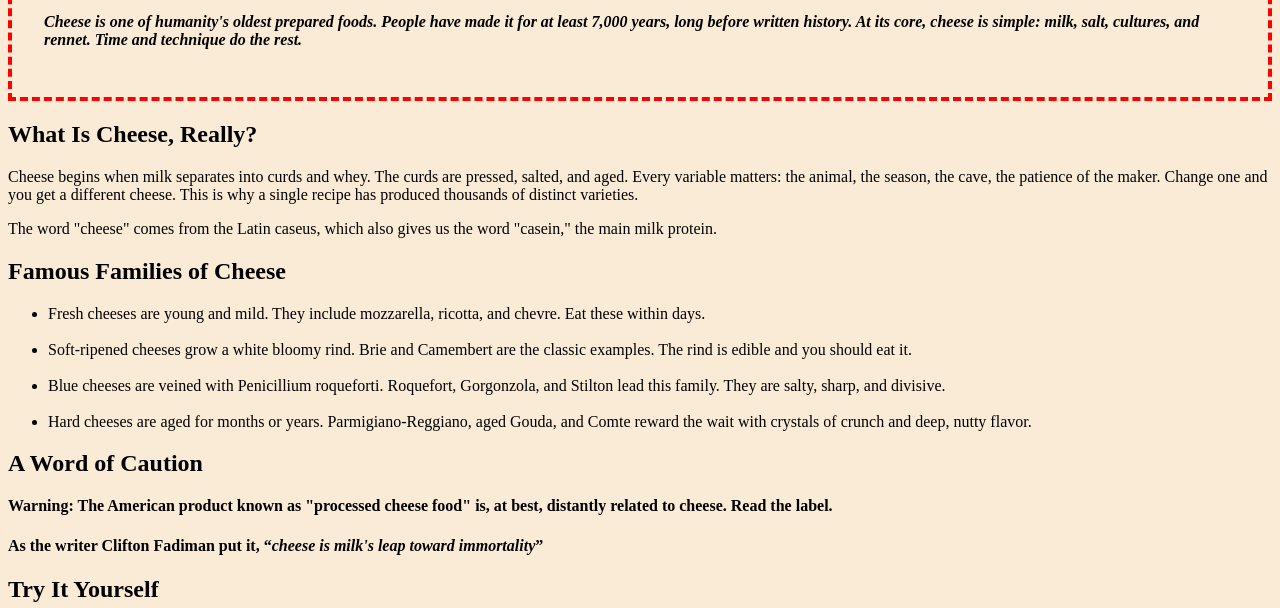
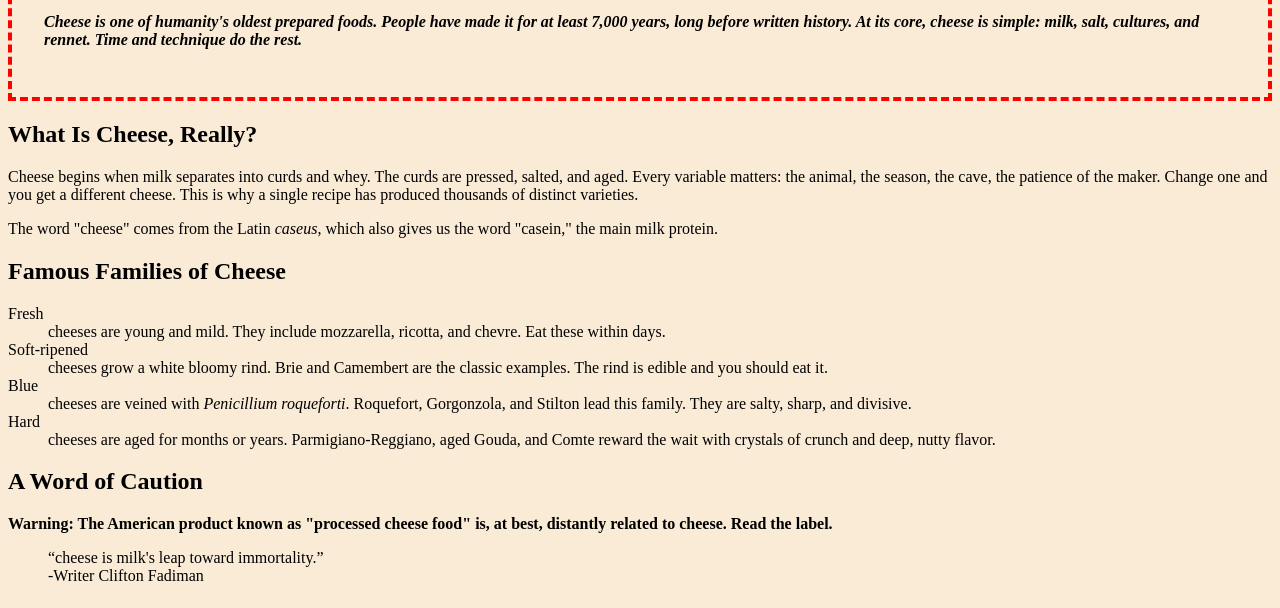
Before and after one commit to aalsadah/cse134-hw3-repo, a plain HTML site: page docs/cheese.html in a window 1280 px wide. Shown: the part 145-753 px from the top of the page. Drawn offline with Linux system fonts and the light colour scheme.

Commit message:
html structure editing

```diff
--- a/docs/cheese.css
+++ b/docs/cheese.css
@@ -1,3 +1,4 @@
+/* https://aalsadah.github.io/cse134-hw3-repo/cheese.html */
 body{
     background-color: antiquewhite;
 }
--- a/docs/cheese.html
+++ b/docs/cheese.html
@@ -1,17 +1,20 @@
 <!DOCTYPE html>
 <html lang="en">
+
 <head>
     <meta charset="UTF-8">
     <meta name="viewport" content="width=device-width, initial-scale=1.0">
     <title>cheese</title>
     <link href="cheese.css" rel="stylesheet">
 </head>
+
 <body>
     <main>
         <header>
             <h1>A Short Guide to Cheese</h1>
-            <p>by The CSE Cheese Society. Last updated January 2026.</p>
-            <p><strong><em>Cheese is one of humanity's oldest prepared foods. People have made it
+            <p>by The CSE Cheese Society. Last updated <time datetime="2026-01">January 2026</time>.</p>
+            <p><strong><em>
+                Cheese is one of humanity's oldest prepared foods. People have made it
                 for at least 7,000 years, long before written history. At its core,
                 cheese is simple: milk, salt, cultures, and rennet. Time and technique
                 do the rest.</em></strong></p>
@@ -27,42 +30,45 @@ different cheese. This is why a single recipe has produced thousands
                 of distinct varieties.
             </p>
 
-<p>The word "cheese" comes from the Latin caseus, which also gives us the
+            <p>The word "cheese" comes from the Latin <em class="latin">caseus</em>, which also gives us the
                 word "casein," the main milk protein.</p>
         </section>
 
         <section>
             <h2>Famous Families of Cheese</h2>
-<ul>
-    <li>Fresh cheeses are young and mild. They include mozzarella, ricotta,
+            <dl>
+                <dt>Fresh</dt>
+                    <dd>cheeses are young and mild. They include mozzarella, ricotta,
                     and chevre. Eat these within days.
-    </li>
-    <br>
-    <li>
-    Soft-ripened cheeses grow a white bloomy rind. Brie and Camembert are
-    the classic examples. The rind is edible and you should eat it.
-    </li>
-    <br>
-    <li>Blue cheeses are veined with Penicillium roqueforti. Roquefort,
+                    </dd>
+
+
+                <dt>Soft-ripened</dt>
+                    <dd>cheeses grow a white bloomy rind. Brie and Camembert are
+                    the classic examples. The rind is edible and you should eat it.</dd>
+
+                <dt>Blue</dt>
+                    <dd>cheeses are veined with <em class="latin">Penicillium roqueforti</em>. Roquefort,
                     Gorgonzola, and Stilton lead this family. They are salty, sharp, and
-    divisive.</li>
-    <br>
-    <li>Hard cheeses are aged for months or years. Parmigiano-Reggiano,
+                    divisive.</dd>
+
+                <dt>Hard</dt>
+                    <dd>cheeses are aged for months or years. Parmigiano-Reggiano,
                     aged Gouda, and Comte reward the wait with crystals of crunch and
-    deep, nutty flavor.
-    </li>
-</ul>
+                    deep, nutty flavor.</dd>
+            </dl>
         </section>
 
         <section>
             <h2>A Word of Caution</h2>
 
-<p><strong>Warning: The American product known as "processed cheese food" is,
+            <p id="warning" name="warning"><strong>Warning: The American product known as "processed cheese food" is,
                     at best, distantly related to cheese. Read the label.</strong></p>
         </section>
 
-<h4>As the writer Clifton Fadiman put it, <q><em>cheese is milk's leap toward
-immortality</q></em></h4>
+        <blockquote><q>cheese is milk's leap toward
+        immortality.</q>
+        <footer>-Writer Clifton Fadiman</footer></blockquote>
     </main>
 
     <footer>
@@ -72,13 +78,13 @@ immortality</q></em></h4>
                 <fieldset>
                     <legend>Which of these have you tasted?</legend>
 
-    <input type="checkbox", id="brie", name="brie">
+                    <input type="checkbox" , id="brie" , name="brie">
                     <label for="brie">Brie</label>
                     <br>
-    <input type="checkbox", id="roquefort", name="roquefort">
+                    <input type="checkbox" , id="roquefort" , name="roquefort">
                     <label for="roquefort">Roquefort</label>
                     <br>
-    <input type="checkbox", id="aged-gouda", name="aged-gouda">
+                    <input type="checkbox" , id="aged-gouda" , name="aged-gouda">
                     <label for="aged-gouda">Aged Gouda</label>
 
                 </fieldset>
@@ -93,4 +99,5 @@ immortality</q></em></h4>
     </footer>
 
 </body>
+
 </html>
```
Lines whose indentation alone changed are shown as unchanged.
